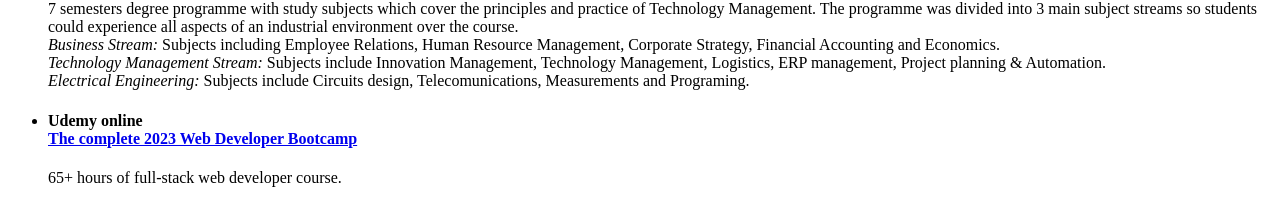
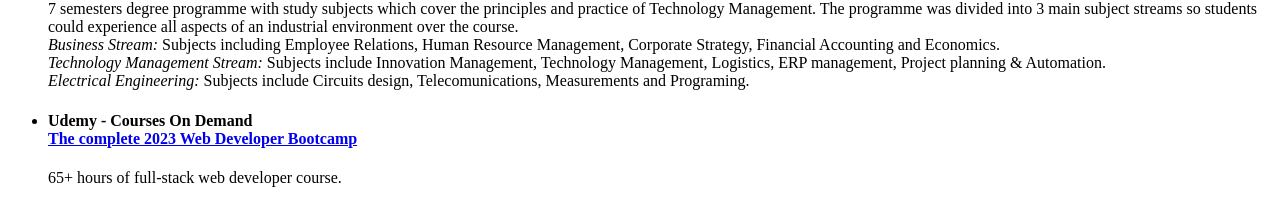
Before and after one commit to MeireBeserra/CV, a plain HTML site: page index.html in a window 1280 px wide. Shown: the part 382-584 px from the top of the page. Drawn offline with Linux system fonts and the light colour scheme.

Commit message:
Correction Udemy

```diff
--- a/index.html
+++ b/index.html
@@ -30,7 +30,7 @@
         <br><em>Business Stream:</em> Subjects including Employee Relations, Human Resource Management, Corporate Strategy, Financial Accounting and Economics.
         <br><em>Technology Management Stream:</em> Subjects include Innovation Management, Technology Management, Logistics, ERP management, Project planning & Automation.
         <br><em>Electrical Engineering:</em> Subjects include Circuits design, Telecomunications, Measurements and Programing.</p>
-    <li><h4>Udemy online <br>
+    <li><h4>Udemy - Courses On Demand <br>
         <a href="https://www.udemy.com/course/the-complete-web-development-bootcamp/?src=sac">The complete 2023 Web Developer Bootcamp</a> </h4></li>
         <p>65+ hours of full-stack web developer course.</p>
     </ul>
```
